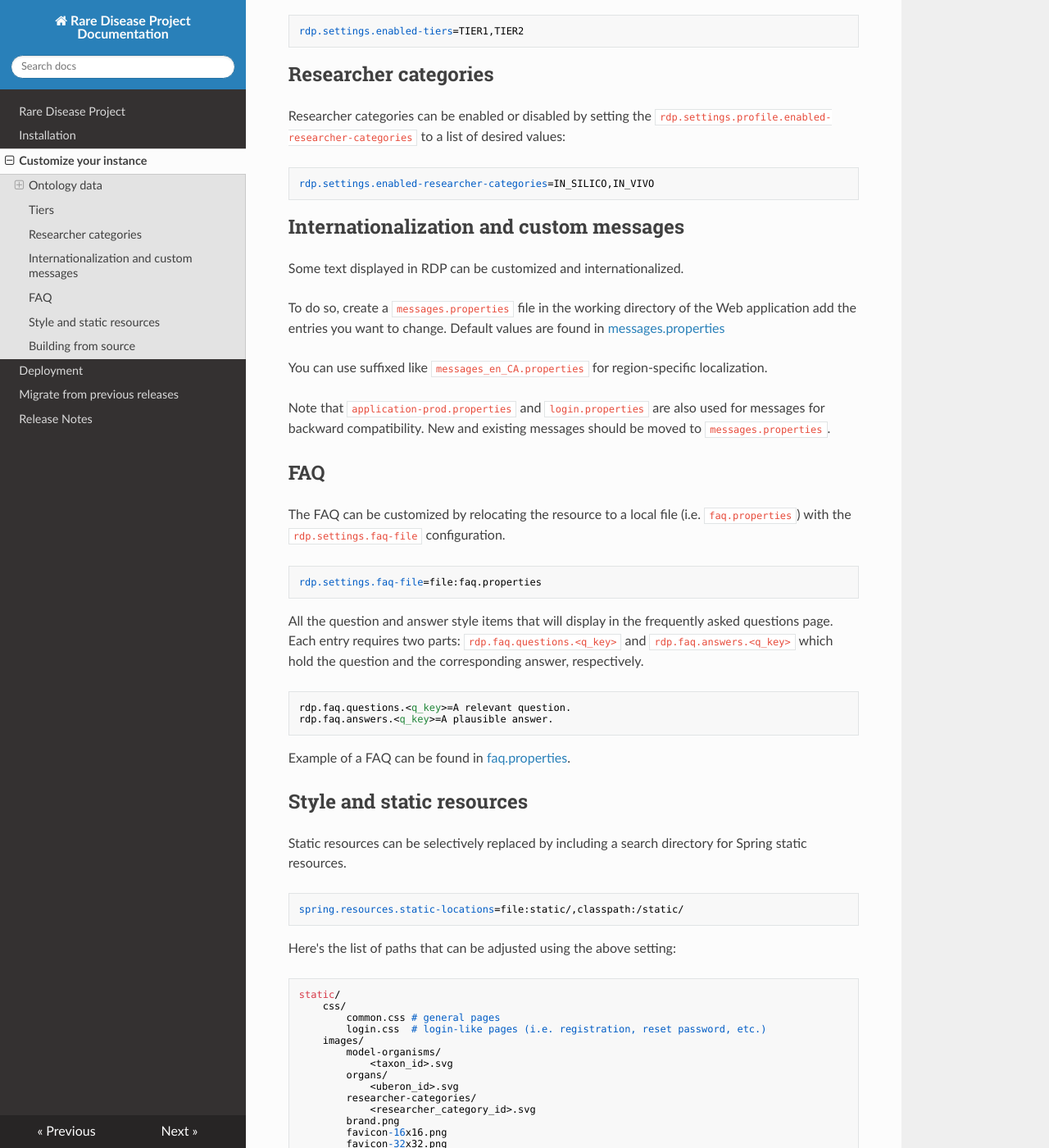
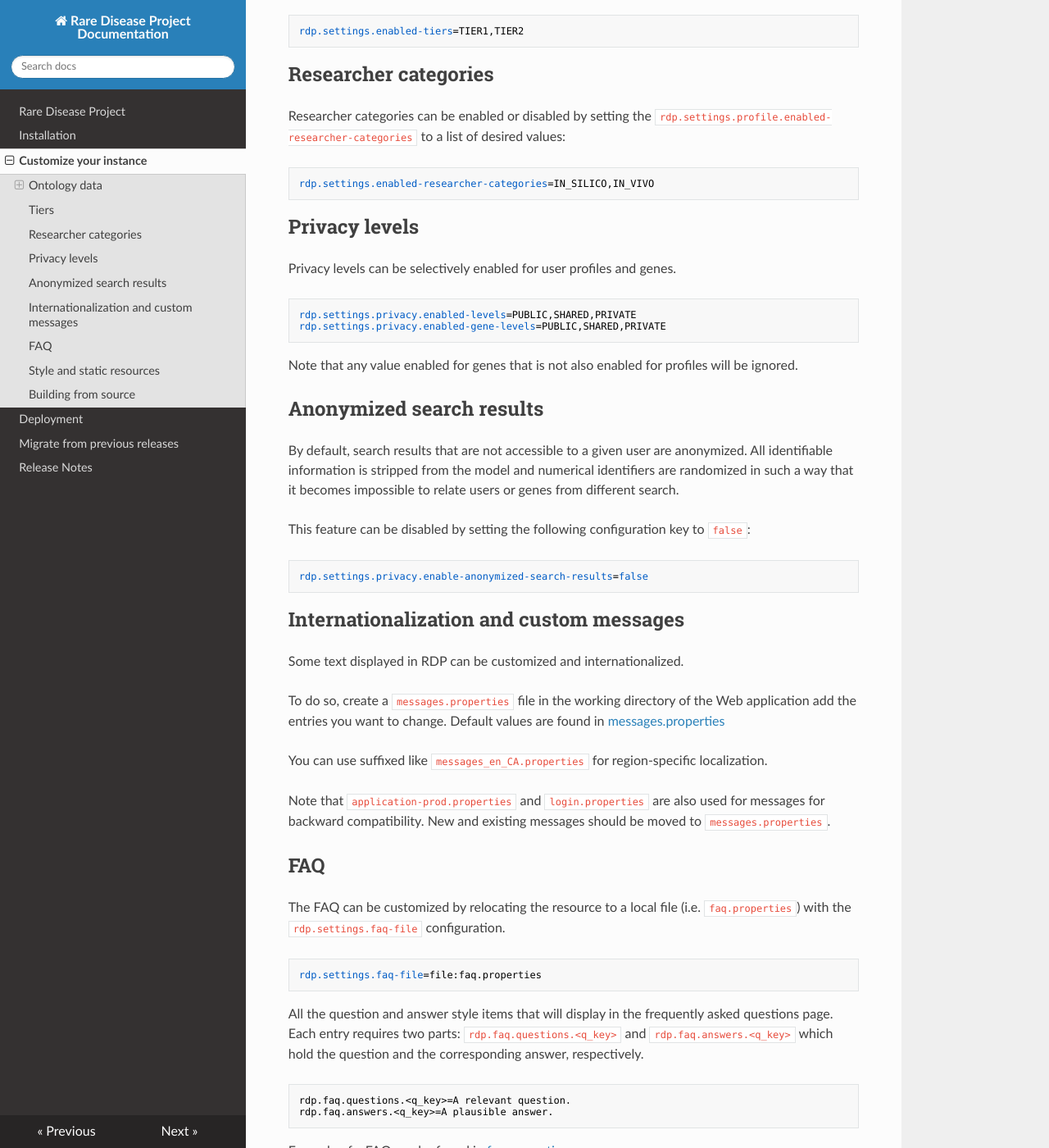
Before and after one commit to PavlidisLab/rdp, an MkDocs documentation site: the page built from docs/customization.md, in a window 1280 px wide and 1400 px high, scrolled down 2925 px. Shown: the whole window at 82% size. Built offline with MkDocs 1.6.1, drawn with Linux system fonts in a browser that asks for light colours; nearby versions of some CDN libraries; some of the changed text lies outside the part shown.

Commit message:
Add admin docs about privacy levels and anonymized search results

````diff
--- a/docs/customization.md
+++ b/docs/customization.md
@@ -92,7 +92,7 @@ do not have HTTPS setup for you domain, you can consult the following guides on
 Registries can access each other public data by setting up the `rdp.settings.isearch.apis` configuration key in
 the `application.properties` file. You can put there a comma-delimited list of partner registry URLs.
 
-```
+```ini
 rdp.settings.isearch.enabled=true
 rdp.settings.isearch.apis=https://register.rare-diseases-catalyst-network.ca/
 ```
@@ -102,7 +102,7 @@ should be unique to your registry.
 
 To generate a secure token, you can use OpenSSL: `openssl rand -base64 24`.
 
-```
+```ini
 rdp.settings.isearch.search-token=hrol3Y4z2OE0ayK227i8oHTLDjPtRfb4
 ```
 
@@ -114,7 +114,7 @@ achieved in the administrative section under `/admin/create-service-account` end
 Let's assume that a user with user ID 522 was created. The partner would then add the token to
 its `rdp.settings.isearch.auth-tokens` setting.
 
-```
+```ini
 rdp.settings.isearch.user-id=522
 rdp.settings.isearch.auth-tokens=hrol3Y4z2OE0ayK227i8oHTLDjPtRfb4,jLb22QZzsaT6/w3xwDHBObmZPypJgXfb
 ```
@@ -129,7 +129,7 @@ have direct access to their TIER1 genes, and a focus on their TIER2 genes. TIER3
 
 To enable only TIER1 and TIER2, and thus disabling GO terms-related features, add the following to your configuration:
 
-```
+```ini
 rdp.settings.enabled-tiers=TIER1,TIER2
 ```
 
@@ -138,8 +138,31 @@ rdp.settings.enabled-tiers=TIER1,TIER2
 Researcher categories can be enabled or disabled by setting the `rdp.settings.profile.enabled-researcher-categories` to
 a list of desired values:
 
+```ini
+rdp.settings.enabled-researcher-categories=IN_SILICO,IN_VIVO
 ```
-rdp.settings.enabled-researcher-categories=IN_SILICO,IN_VIVO
+
+## Privacy levels
+
+Privacy levels can be selectively enabled for user profiles and genes.
+
+```ini
+rdp.settings.privacy.enabled-levels=PUBLIC,SHARED,PRIVATE
+rdp.settings.privacy.enabled-gene-levels=PUBLIC,SHARED,PRIVATE
+```
+
+Note that any value enabled for genes that is not also enabled for profiles will be ignored.
+
+## Anonymized search results
+
+By default, search results that are not accessible to a given user are anonymized. All identifiable information is
+stripped from the model and numerical identifiers are randomized in such a way that it becomes impossible to relate
+users or genes from different search.
+
+This feature can be disabled by setting the following configuration key to `false`:
+
+```
+rdp.settings.privacy.enable-anonymized-search-results=false
 ```
 
 ## Internationalization and custom messages
@@ -162,7 +185,7 @@ moved to `messages.properties`.
 The FAQ can be customized by relocating the resource to a local file (i.e. `faq.properties`) with
 the `rdp.settings.faq-file` configuration.
 
-```
+```ini
 rdp.settings.faq-file=file:faq.properties
 ```
 
@@ -170,7 +193,7 @@ All the question and answer style items that will display in the frequently aske
 two parts: `rdp.faq.questions.<q_key>` and `rdp.faq.answers.<q_key>` which hold the question and the corresponding
 answer, respectively.
 
-```
+```ini
 rdp.faq.questions.<q_key>=A relevant question.
 rdp.faq.answers.<q_key>=A plausible answer.
 ```
````
Also changed, not shown: other parts of docs/customization.md (+1 -0 lines).
